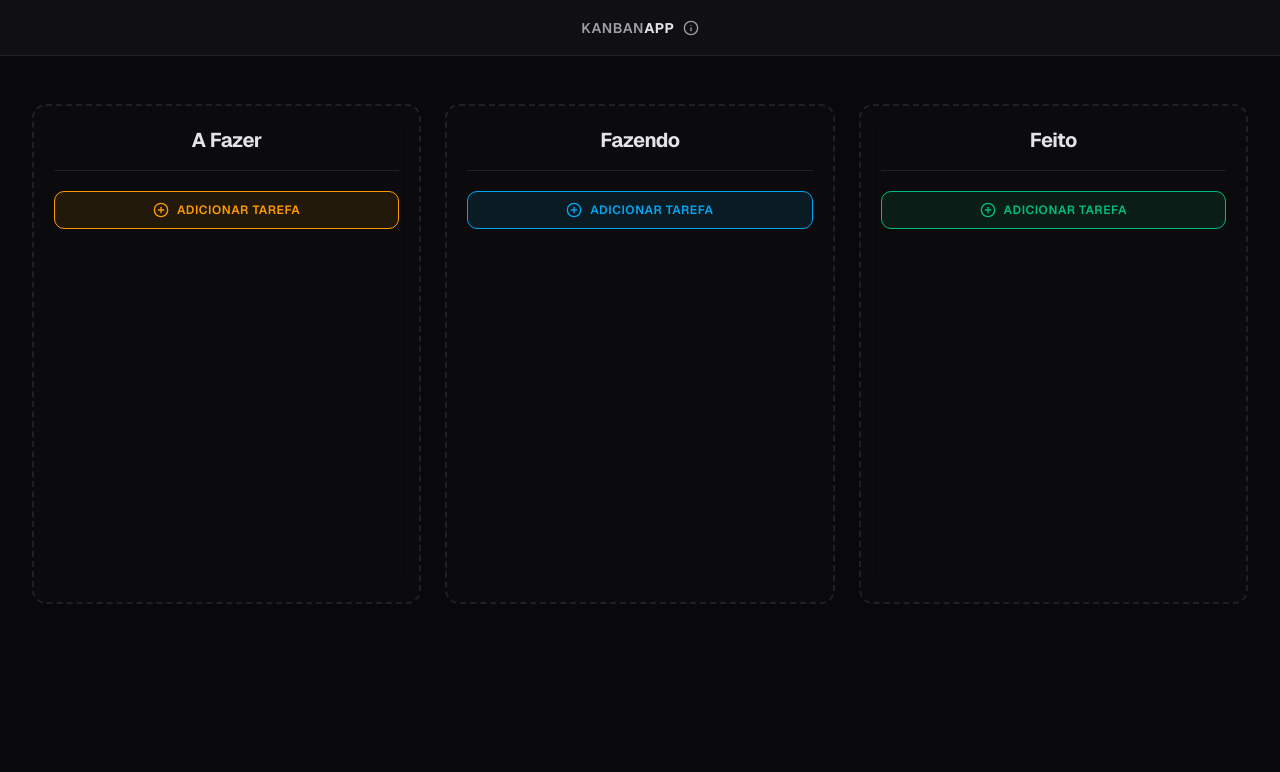
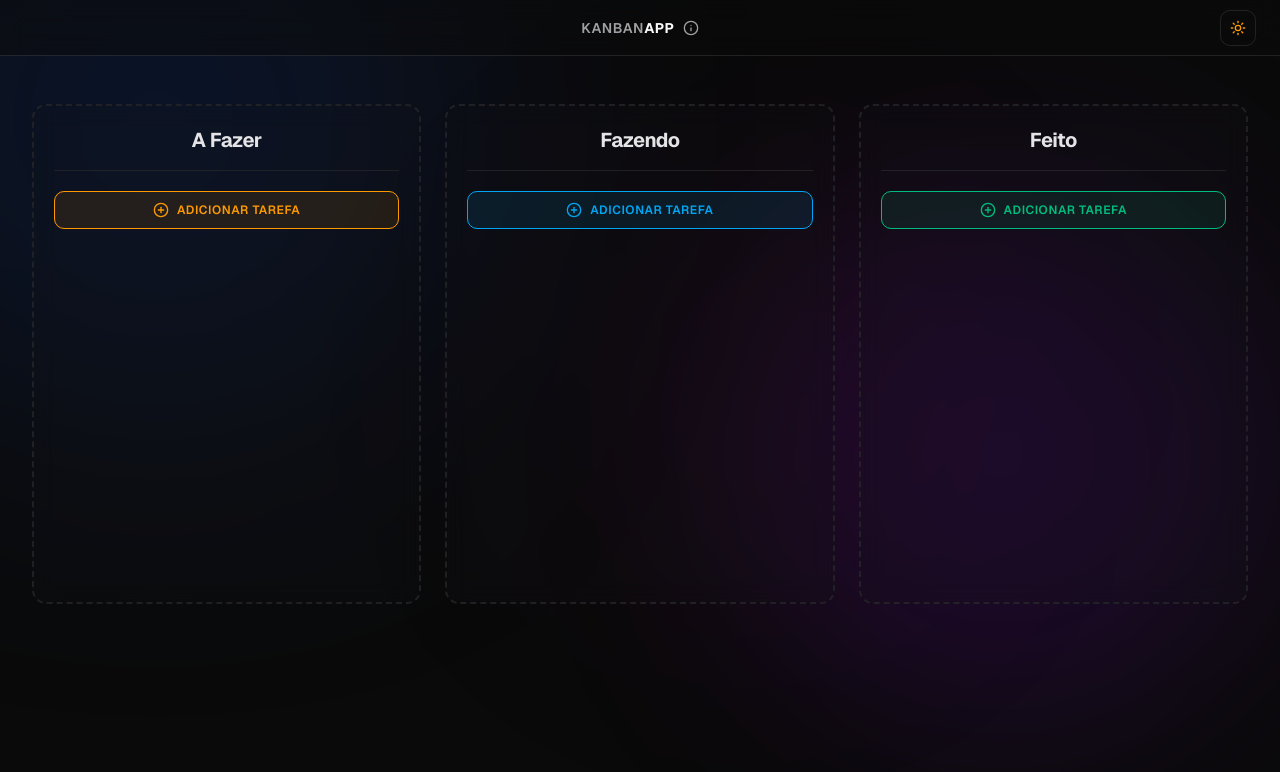
Before and after one commit to gabriel-codart/kanban-app, a Next.js app: page / in a window 1280 px wide. Shown: the top 772 px of the page. Built offline with nearby package versions, Linux system fonts and the light colour scheme.

Commit message:
Adicionado: Background Aurora + Theme Provider

```diff
--- a/app/globals.css
+++ b/app/globals.css
@@ -46,6 +46,34 @@
   --radius-2xl: calc(var(--radius) * 1.8);
   --radius-3xl: calc(var(--radius) * 2.2);
   --radius-4xl: calc(var(--radius) * 2.6);
+
+  /* Tema Visual Aurora */
+  --animate-aurora-slow: aurora-slow 10s infinite alternate;
+  --animate-aurora-delay: aurora-delay 10s infinite alternate;
+
+  @keyframes aurora-slow {
+    0% {
+      transform: translate(0px, 0px) scale(1);
+    }
+    50% {
+      transform: translate(40px, -60px) scale(1.2);
+    }
+    100% {
+      transform: translate(-20px, 20px) scale(0.9);
+    }
+  }
+
+  @keyframes aurora-delay {
+    0% {
+      transform: translate(0px, 0px) scale(1.1);
+    }
+    50% {
+      transform: translate(-50px, 40px) scale(0.85);
+    }
+    100% {
+      transform: translate(30px, -30px) scale(1.05);
+    }
+  }
 }
 
 :root {
--- a/app/layout.tsx
+++ b/app/layout.tsx
@@ -1,5 +1,6 @@
 import type { Metadata } from "next";
 import { Geist, Geist_Mono } from "next/font/google";
+import { ThemeProvider } from "@/components/theme-provider";
 import "./globals.css";
 
 const geistSans = Geist({
@@ -27,7 +28,16 @@ export default function RootLayout({
       lang="pt-br"
       className={`${geistSans.variable} ${geistMono.variable} h-full antialiased`}
     >
-      <body className="min-h-full flex flex-col">{children}</body>
+      <body className="min-h-full flex flex-col">
+        <ThemeProvider
+          attribute="class"
+          defaultTheme="dark" // Começa no Dark Mode por padrão
+          enableSystem
+          disableTransitionOnChange
+        >
+          {children}
+        </ThemeProvider>
+      </body>
     </html>
   );
 }
--- a/app/page.tsx
+++ b/app/page.tsx
@@ -1,9 +1,11 @@
+import { AuroraBackground } from "@/components/aurora-background";
 import { KanbanBoard } from "@/components/kanban-board";
 import { KanbanHeader } from "@/components/kanban-header";
 
 export default function Home() {
   return (
-    <div className="min-h-screen bg-zinc-950 text-zinc-50 font-sans selection:bg-zinc-800">
+    <div className="min-h-screen bg-background text-foreground font-sans selection:bg-zinc-800 relative overflow-x-hidden">
+      <AuroraBackground />
       <KanbanHeader />
       <main className="max-w-7xl mx-auto p-8 pt-12">
         <KanbanBoard />
--- /dev/null
+++ b/components/aurora-background.tsx
@@ -0,0 +1,24 @@
+'use client';
+
+import React from 'react';
+
+export function AuroraBackground() {
+  return (
+    <div className="absolute inset-0 overflow-hidden pointer-events-none z-0">
+      {/* Esfera de Luz 1 (Azul/Ciano) */}
+      <div className="absolute top-[-10%] left-[-10%] w-[500px] h-[500px] rounded-full
+        bg-cyan-500/20 dark:bg-blue-600/15 blur-[120px] animate-aurora-slow"
+      />
+
+      {/* Esfera de Luz 2 (Roxa/Fúcsia) */}
+      <div className="absolute bottom-[10%] right-[-5%] w-[600px] h-[600px] rounded-full
+        bg-fuchsia-500/20 dark:bg-purple-600/15 blur-[130px] animate-aurora-delay"
+      />
+
+      {/* Esfera de Luz 3 (Rosa/Suave para dar profundidade) */}
+      <div className="absolute top-[30%] left-[40%] w-[400px] h-[400px] rounded-full
+        bg-pink-400/10 dark:bg-pink-900/5 blur-[100px] animate-aurora-slow"
+      />
+    </div>
+  );
+}
--- a/components/kanban-header.tsx
+++ b/components/kanban-header.tsx
@@ -1,14 +1,45 @@
 'use client';
 
-import { Info } from "lucide-react";
+import { useTheme } from "next-themes";
+import { Info, Sun, Moon } from "lucide-react";
+import { useEffect, useState } from "react";
 
 export function KanbanHeader() {
+  const { theme, setTheme } = useTheme();
+  const [mounted, setMounted] = useState(false);
+
+  // Evita problemas de renderização entre servidor e cliente (hydration)
+  useEffect(() => {
+    // eslint-disable-next-line react-hooks/set-state-in-effect
+    setMounted(true);
+  }, []);
+
+  if (!mounted) return null;
   return(
-    <header className="w-full h-14 bg-zinc-900/50 backdrop-blur-md border-b border-zinc-800/80 flex items-center justify-center gap-2 relative z-10">
-      <span className="font-semibold tracking-wider text-sm uppercase text-zinc-400">
-        KANBAN<span className="text-zinc-200 font-bold">app</span>
-      </span>
-      <Info className="w-4 h-4 text-zinc-400 cursor-pointer hover:text-zinc-200 transition-colors" />
-  </header>
+    <header className="w-full h-14 bg-background/50 backdrop-blur-md border-b border-border flex items-center justify-between px-6 relative z-10">
+      {/* Elemento invisível na esquerda apenas para centralizar perfeitamente o logo */}
+      <div className="w-9" />
+
+      {/* Centro: Título e Info */}
+      <div className="flex items-center gap-2">
+        <span className="font-semibold tracking-wider text-sm uppercase text-muted-foreground">
+          KANBAN<span className="text-foreground font-bold">app</span>
+        </span>
+        <Info className="w-4 h-4 text-muted-foreground cursor-pointer hover:text-foreground transition-colors" />
+      </div>
+
+      {/* Direita: Botão de alternar tema */}
+      <button
+        onClick={() => setTheme(theme === "dark" ? "light" : "dark")}
+        className="w-9 h-9 rounded-lg border border-border flex items-center justify-center text-muted-foreground hover:text-foreground hover:bg-muted/50 transition-all duration-200 active:scale-95"
+        aria-label="Alternar tema"
+      >
+        {theme === "dark" ? (
+          <Sun className="w-4 h-4 text-amber-500 animate-in fade-in zoom-in-50 duration-300" />
+        ) : (
+          <Moon className="w-4 h-4 text-blue-600 animate-in fade-in zoom-in-50 duration-300" />
+        )}
+      </button>
+    </header>
   )
 }
--- /dev/null
+++ b/components/theme-provider.tsx
@@ -0,0 +1,11 @@
+'use client';
+
+import * as React from 'react';
+import { ThemeProvider as NextThemesProvider } from 'next-themes';
+
+export function ThemeProvider({
+  children,
+  ...props
+}: React.ComponentProps<typeof NextThemesProvider>) {
+  return <NextThemesProvider {...props}>{children}</NextThemesProvider>;
+}
--- a/package.json
+++ b/package.json
@@ -14,6 +14,7 @@
     "clsx": "^2.1.1",
     "lucide-react": "^1.21.0",
     "next": "16.2.9",
+    "next-themes": "^0.4.6",
     "react": "19.2.4",
     "react-dom": "19.2.4",
     "shadcn": "^4.11.0",
```
Also changed, not shown: 1 other file (tests, documents, lock files or other folders).
